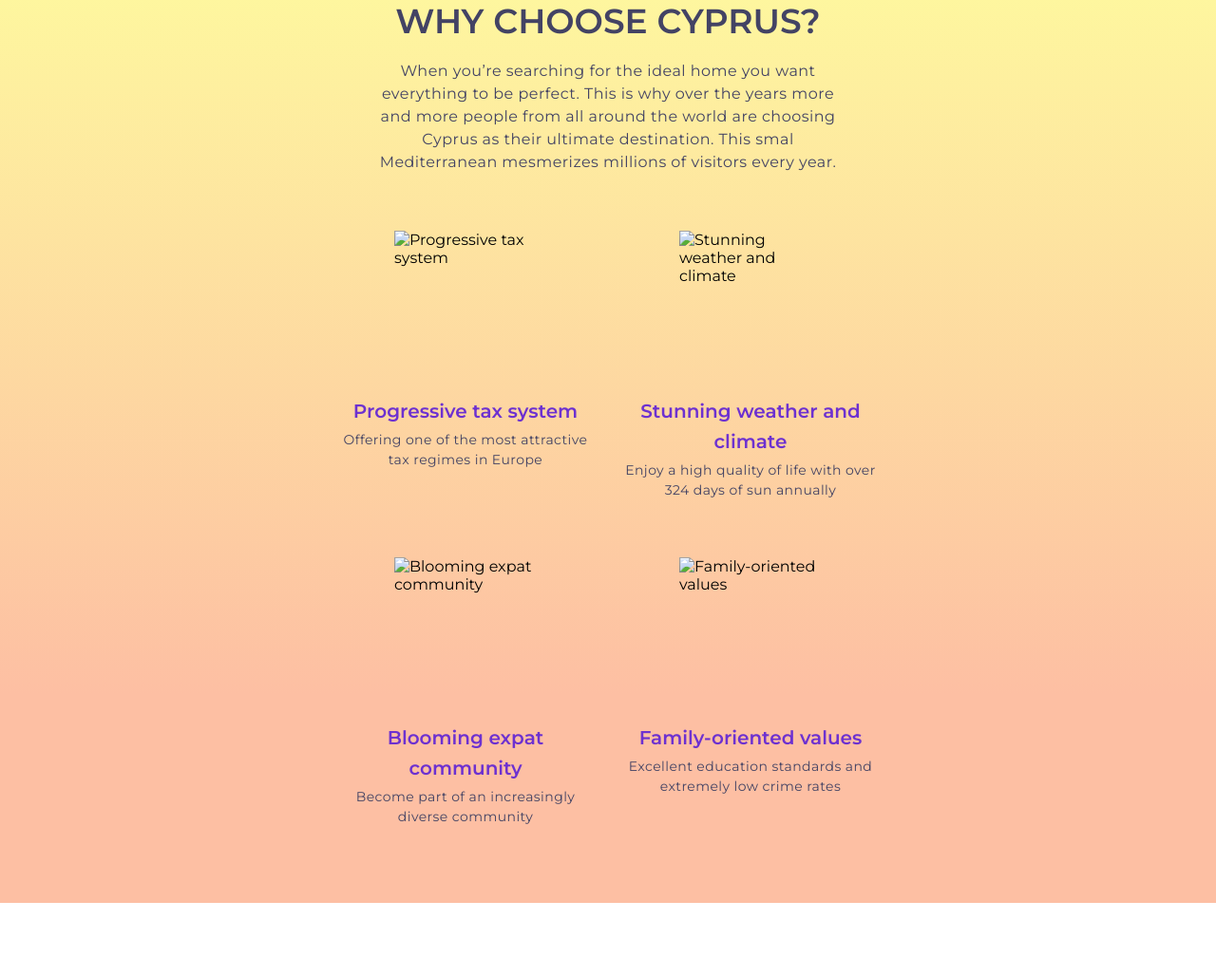
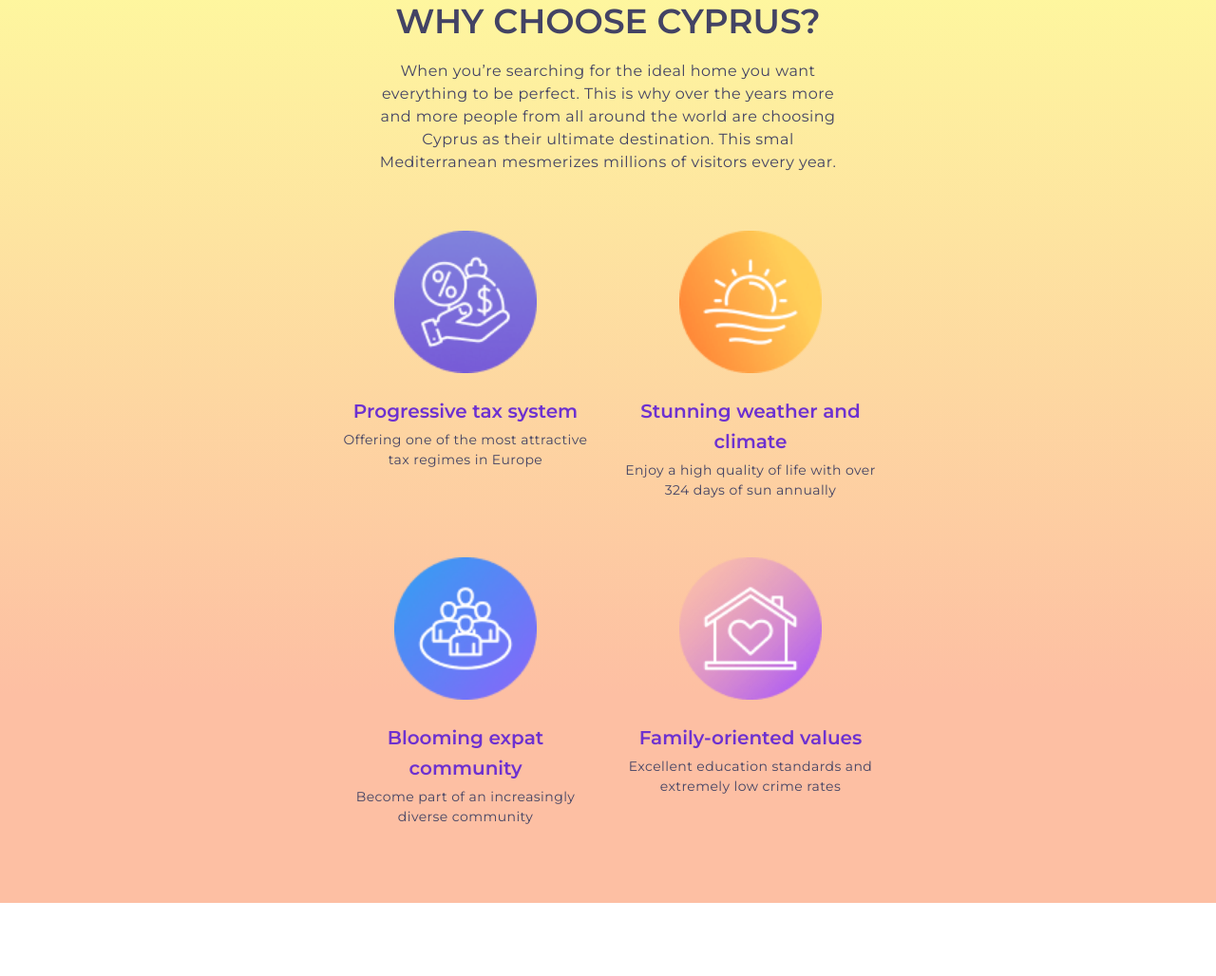
Before and after one commit to netkatya/veseli-padingi-tren, a plain HTML site: page index.html in a window 1280 px wide. Shown: the part 1185-2213 px from the top of the page at 95% size. Drawn offline with Linux system fonts and the light colour scheme.

Commit message:
Deploying to gh-pages from @ netkatya/veseli-padingi-tren@206dd3e9f13e7e911a2b51e6f75e773304df8931 🚀

```diff
--- a/index.html
+++ b/index.html
@@ -93,8 +93,8 @@
       <li class="choose-item">
         <img
           class="choose-foto"
-          src="../img/whochoose/tax.png"
-          srcset="../img/whochoose/tax.png 1x, ../img/whochoose/tax@2x.png 2x"
+          src="/veseli-padingi-tren/assets/tax-Bw5r3bIe.png"
+          srcset="/veseli-padingi-tren/assets/tax-Bw5r3bIe.png 1x, /veseli-padingi-tren/assets/tax@2x-JoGqFF1m.png 2x"
           alt="Progressive tax system"
         />
         <div class="choose-item-content">
@@ -107,8 +107,8 @@
       <li class="choose-item">
         <img
           class="choose-foto"
-          src="../img/whochoose/weather.png"
-          srcset="../img/whochoose/weather.png 1x, ../img/whochoose/weather@2x.png 2x"
+          src="/veseli-padingi-tren/assets/weather-B0Lbncag.png"
+          srcset="/veseli-padingi-tren/assets/weather-B0Lbncag.png 1x, /veseli-padingi-tren/assets/weather@2x-D0aEjpQT.png 2x"
           alt="Stunning weather and climate"
         />
         <div class="choose-item-content">
@@ -121,8 +121,8 @@
       <li class="choose-item">
         <img
           class="choose-foto"
-          src="../img/whochoose/expat.png"
-          srcset="../img/whochoose/expat.png 1x, ../img/whochoose/expat@2x.png 2x"
+          src="/veseli-padingi-tren/assets/expat-p8oDxl7X.png"
+          srcset="/veseli-padingi-tren/assets/expat-p8oDxl7X.png 1x, /veseli-padingi-tren/assets/expat@2x-Bm76Mp8Y.png 2x"
           alt="Blooming expat community"
         />
         <div class="choose-item-content">
@@ -135,9 +135,9 @@
       <li class="choose-item">
         <img
           class="choose-foto"
-          src="../img/whochoose/family.png
+          src="/img/whochoose/family.png
         "
-          srcset="../img/whochoose/family.png 1x, ../img/whochoose/family@2x.png 2x"
+          srcset="/veseli-padingi-tren/assets/family-BK2Ey2j7.png 1x, /veseli-padingi-tren/assets/family@2x-DrSYxfXF.png 2x"
           alt="Family-oriented values"
         />
         <div class="choose-item-content">
```
Also changed, not shown: assets/expat-p8oDxl7X.png (added), assets/expat@2x-Bm76Mp8Y.png (added), assets/family-BK2Ey2j7.png (added), assets/family@2x-DrSYxfXF.png (added), assets/tax-Bw5r3bIe.png (added), assets/tax@2x-JoGqFF1m.png (added), assets/weather-B0Lbncag.png (added), assets/weather@2x-D0aEjpQT.png (added).
